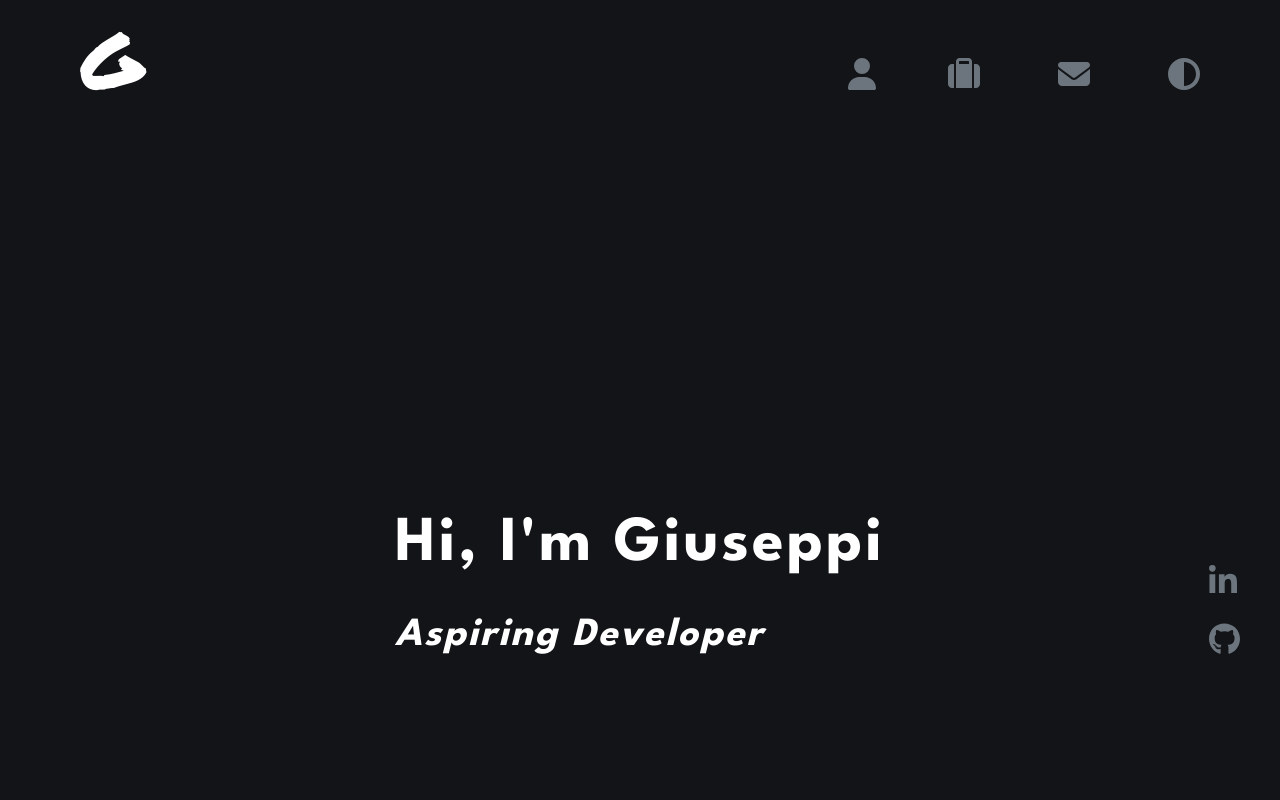
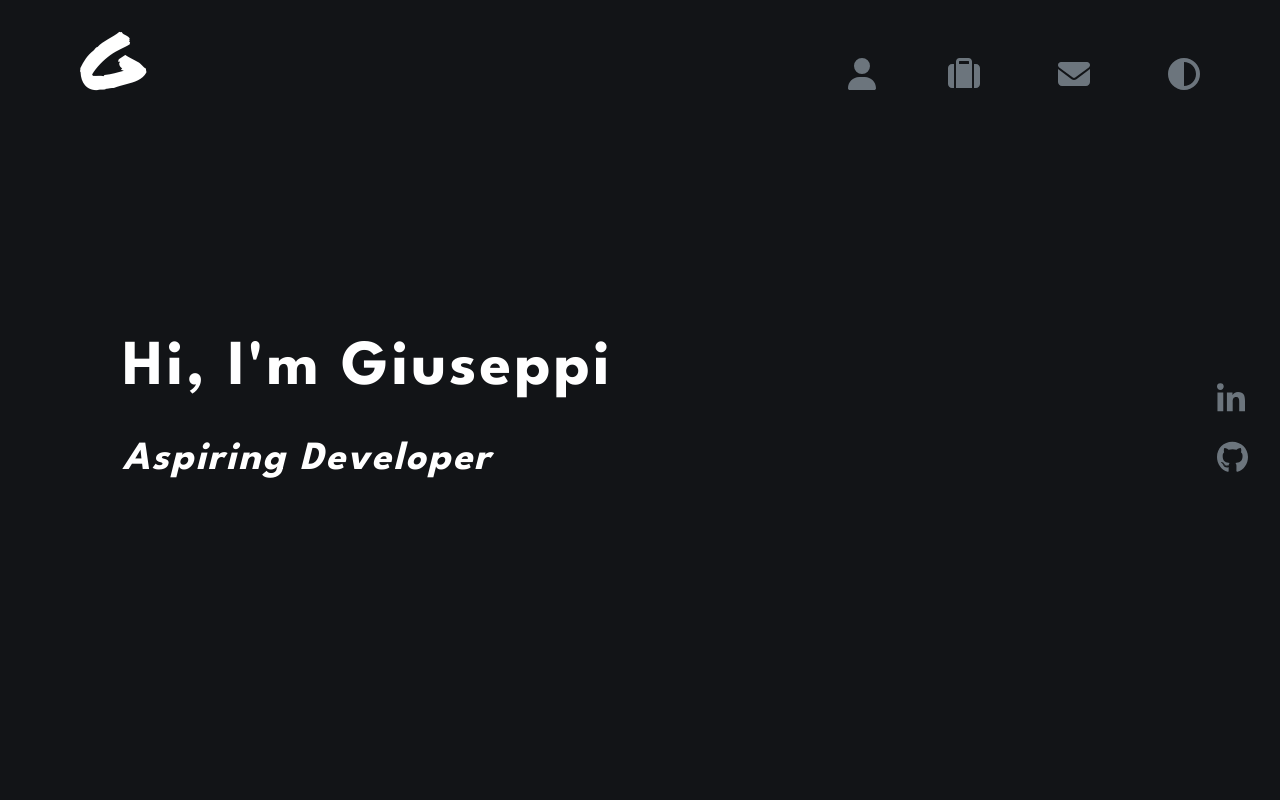
Before and after one commit to giuseppi/giuseppipelayo.com, a React (Create React App) app: page / in a window 1280 px wide. Shown: the top 800 px of the page. Built offline with nearby package versions, Linux system fonts and the light colour scheme.

Commit message:
fixed header centering

```diff
--- a/src/App.scss
+++ b/src/App.scss
@@ -30,7 +30,6 @@ html {
 .header-container {
   background-color: #121417;
   min-height: 100vh;
-  display: grid;
 }
 
 .about-container {
@@ -57,7 +56,10 @@ html {
 .general {
   color: white;
   font-family: "League Spartan", sans-serif;
-  place-self: center;
+  position: absolute;
+  top: 50%;
+  // left: 50%;
+  transform: translate(25%, -50%);
 }
 
 .name {
@@ -72,11 +74,11 @@ html {
 }
 
 .header-content {
-  display: inline-block;
   list-style: none;
   position: absolute;
-  top: 32rem;
-  right: 2.5rem;
+  top: 47.5%;
+  right: 2.5%;
+  transform: translate(0, -47.5%);
 }
 
 #header-contact-btn,
@@ -170,7 +172,7 @@ html {
 /* navbar.js */
 
 .navbar {
-  white-space: nowrap;
+  height: 25vh;
   margin-left: 5rem;
 }
 
```
